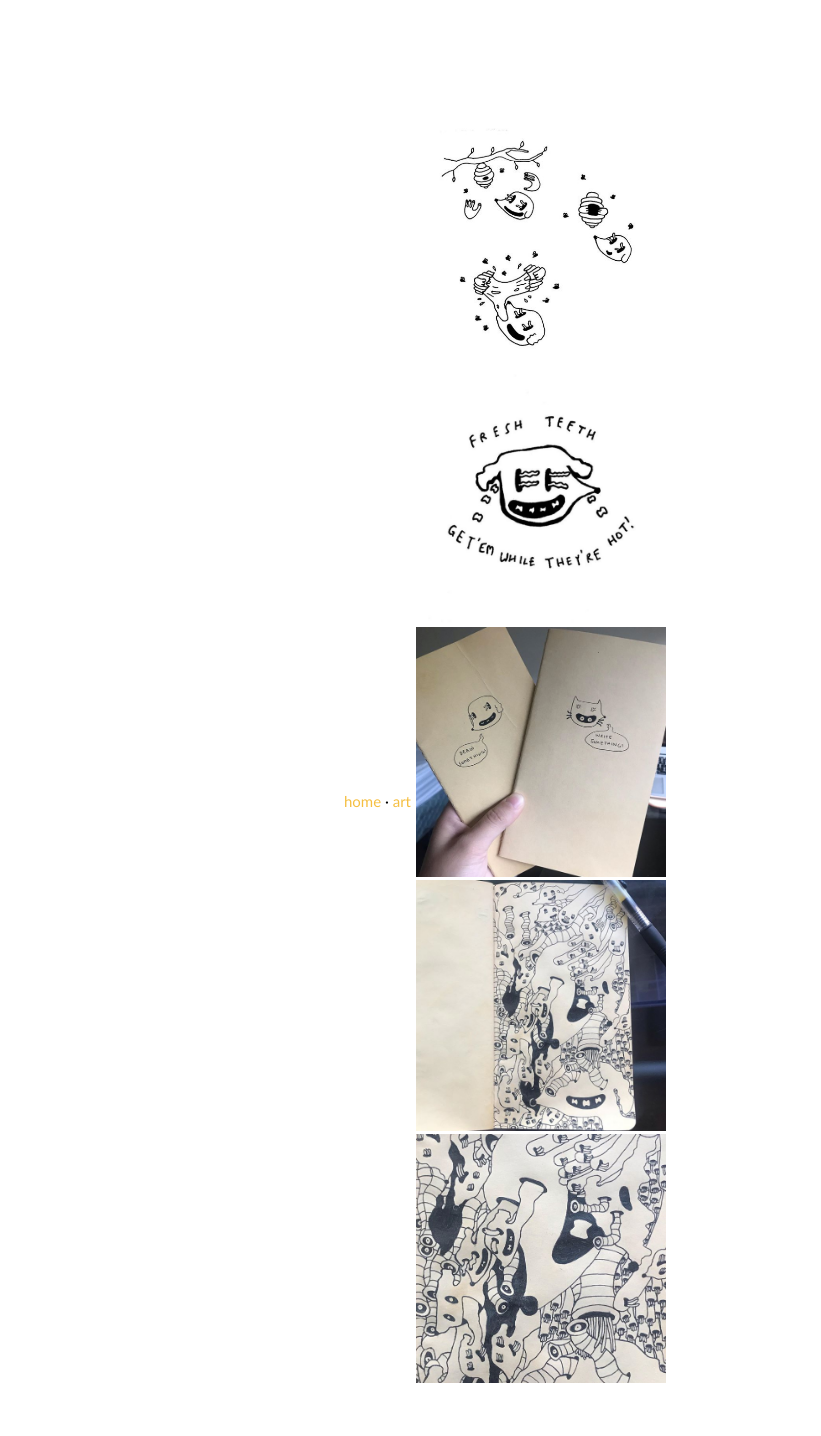
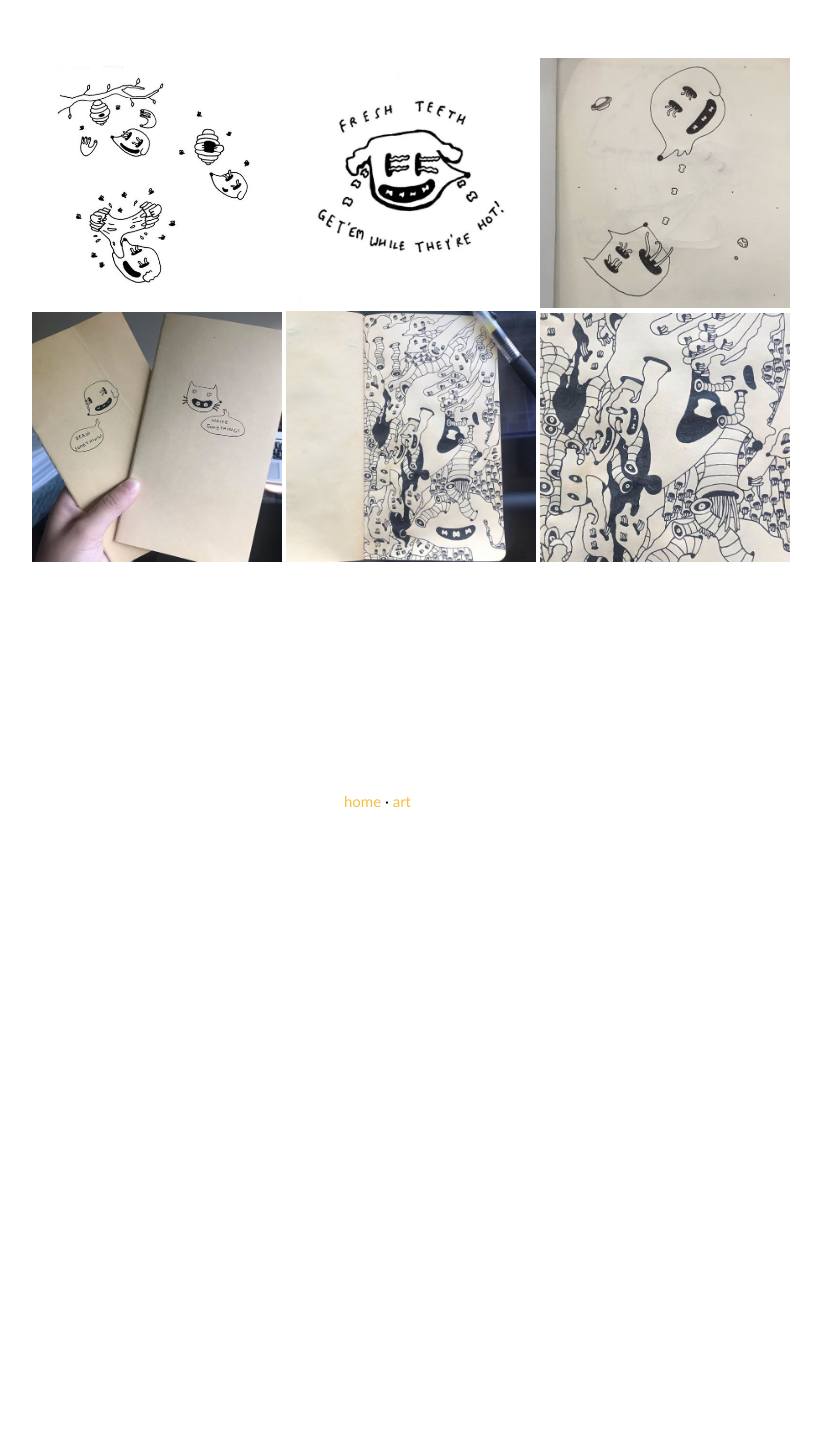
Before and after one commit to myer0432/myer0432.github.io, a Jekyll site: the page built from art.md, in a window 1280 px wide. Shown: the whole page, without its empty margins (229-1050 px from the left). Built offline with Jekyll 4.4.1, drawn with Linux system fonts in a browser that asks for light colours; after the commit the page ends 900 px from its top, so only the background shows below that.

Commit message:
center images
+ one picture

```diff
--- a/_layouts/featured.html
+++ b/_layouts/featured.html
@@ -24,17 +24,18 @@
         <h2>{{ site.role }}</h2>
           <h3>{{ site.education }}<br>
           {{ site.degree }}<br></h3>
-      </center></header>-->
+      </center></header>
 
-      {{ content }}
+      {{ content }}-->
 
-      <section>
+      <center>
       <img src="/assets/img/art/beehive.png" width="250"></a>
       <img src="/assets/img/art/teeth.png" width="250"></a>
-      <img src="/assets/img/art/journals.png" width="250"></a><br>
+      <img src="/assets/img/art/eat.png" width="250"></a><br>
+      <img src="/assets/img/art/journals.png" width="250"></a>
       <img src="/assets/img/art/dawgs.png" width="250"></a>
       <img src="/assets/img/art/detail.png" width="250"></a>
-      </section>
+      </center>
 
       <footer>
         <a href="{{ "/" | absolute_url }}" width="50">home</a> ·
```
